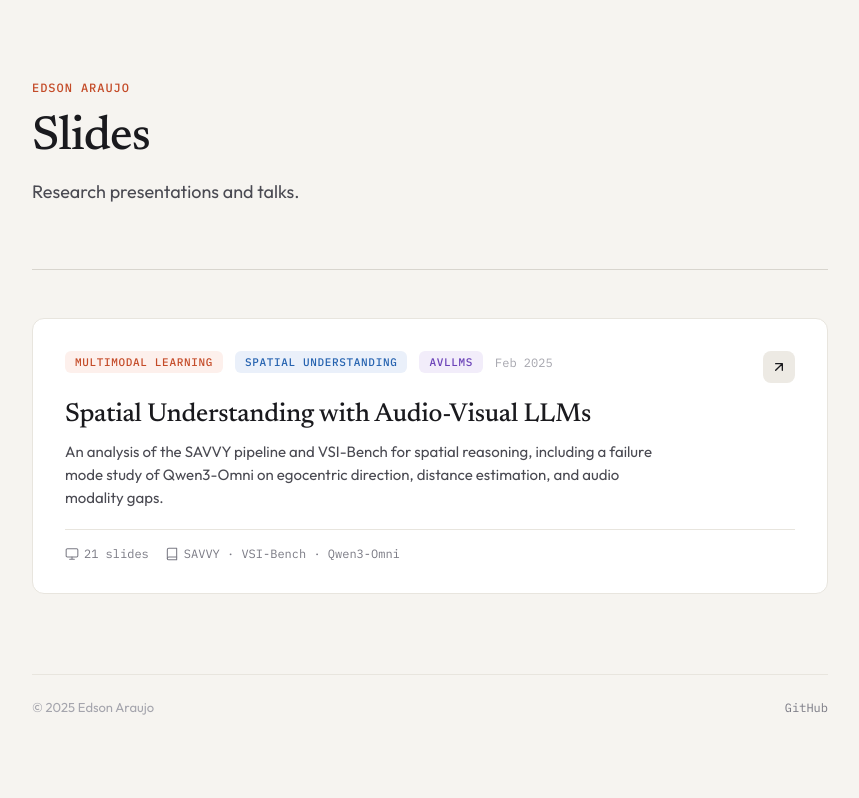
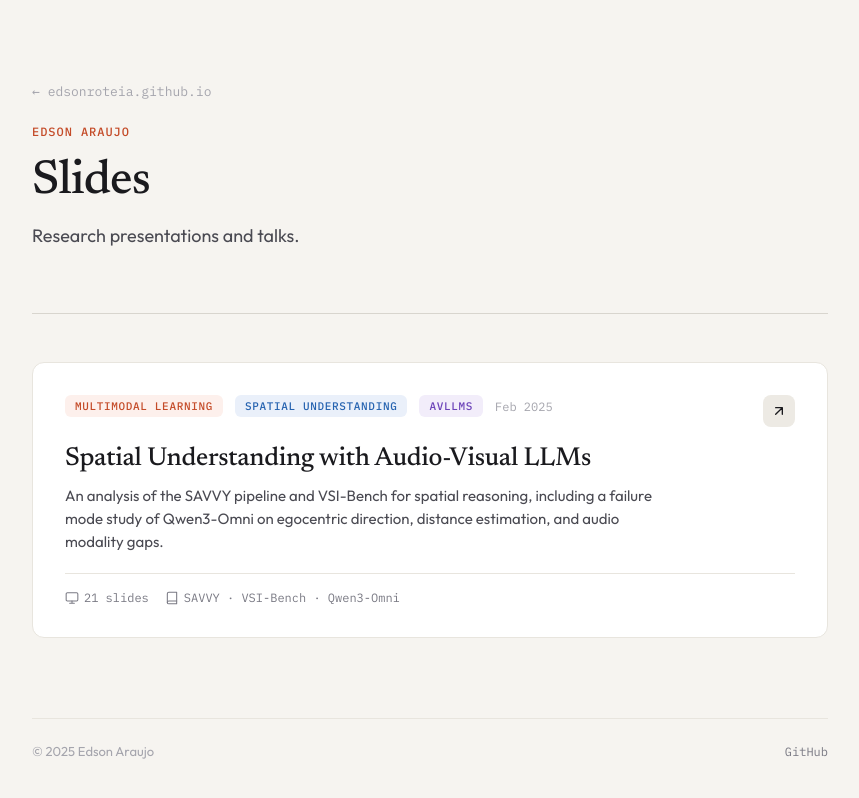
Before and after one commit to edsonroteia/slides, a plain HTML site: page index.html in a window 1280 px wide. Shown: the whole page, without its empty margins (210-1069 px from the left). Drawn offline with Linux system fonts and the light colour scheme.

Commit message:
Add back link to main website

```diff
--- a/index.html
+++ b/index.html
@@ -49,6 +49,22 @@ body {
 /* Header */
 .header {
   margin-bottom: 64px;
+}
+
+.header-back {
+  display: inline-flex;
+  align-items: center;
+  gap: 4px;
+  font-family: var(--f-mono);
+  font-size: 13px;
+  color: var(--c-text-4);
+  text-decoration: none;
+  margin-bottom: 24px;
+  transition: color 0.2s;
+}
+
+.header-back:hover {
+  color: var(--c-accent);
 }
 
 .header-label {
@@ -279,6 +295,7 @@ body {
 <div class="page">
 
   <header class="header">
+    <a href="https://edsonroteia.github.io" class="header-back">&larr; edsonroteia.github.io</a>
     <div class="header-label">Edson Araujo</div>
     <h1>Slides</h1>
     <p>Research presentations and talks.</p>
```
